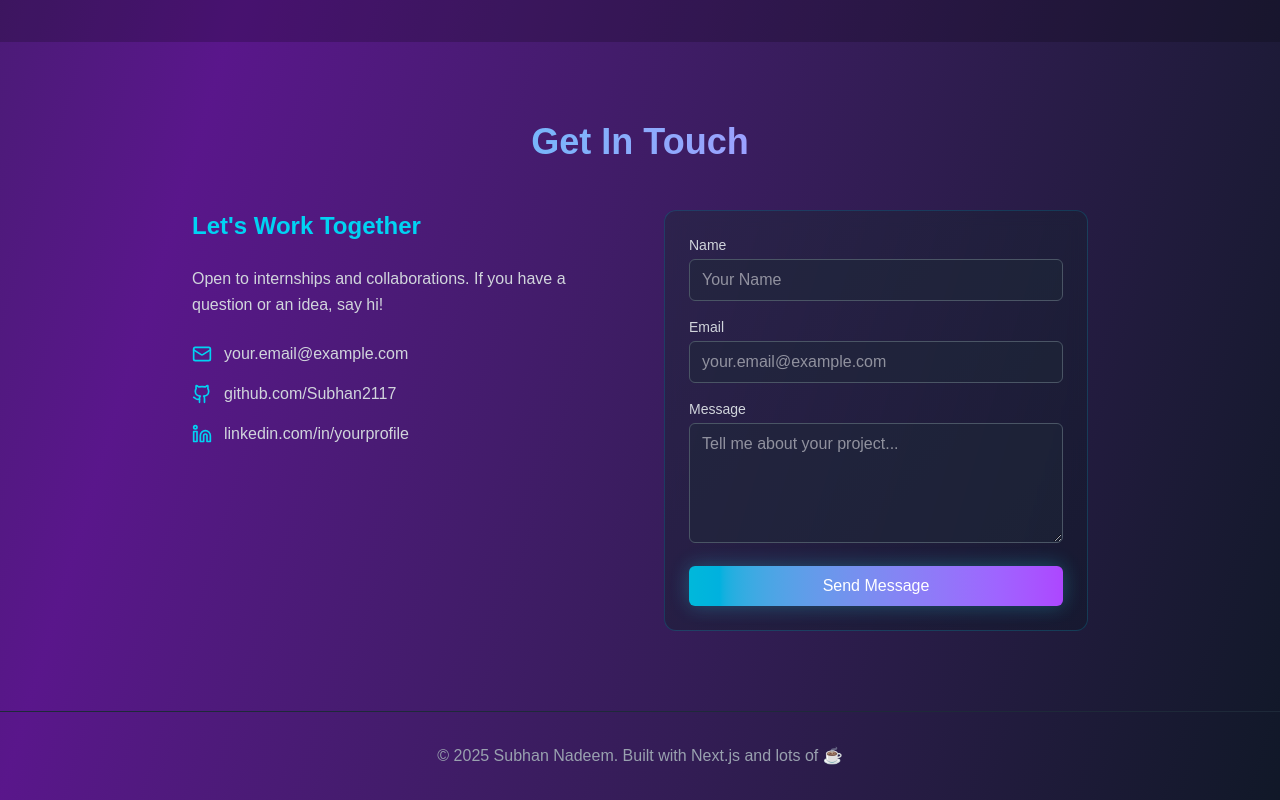
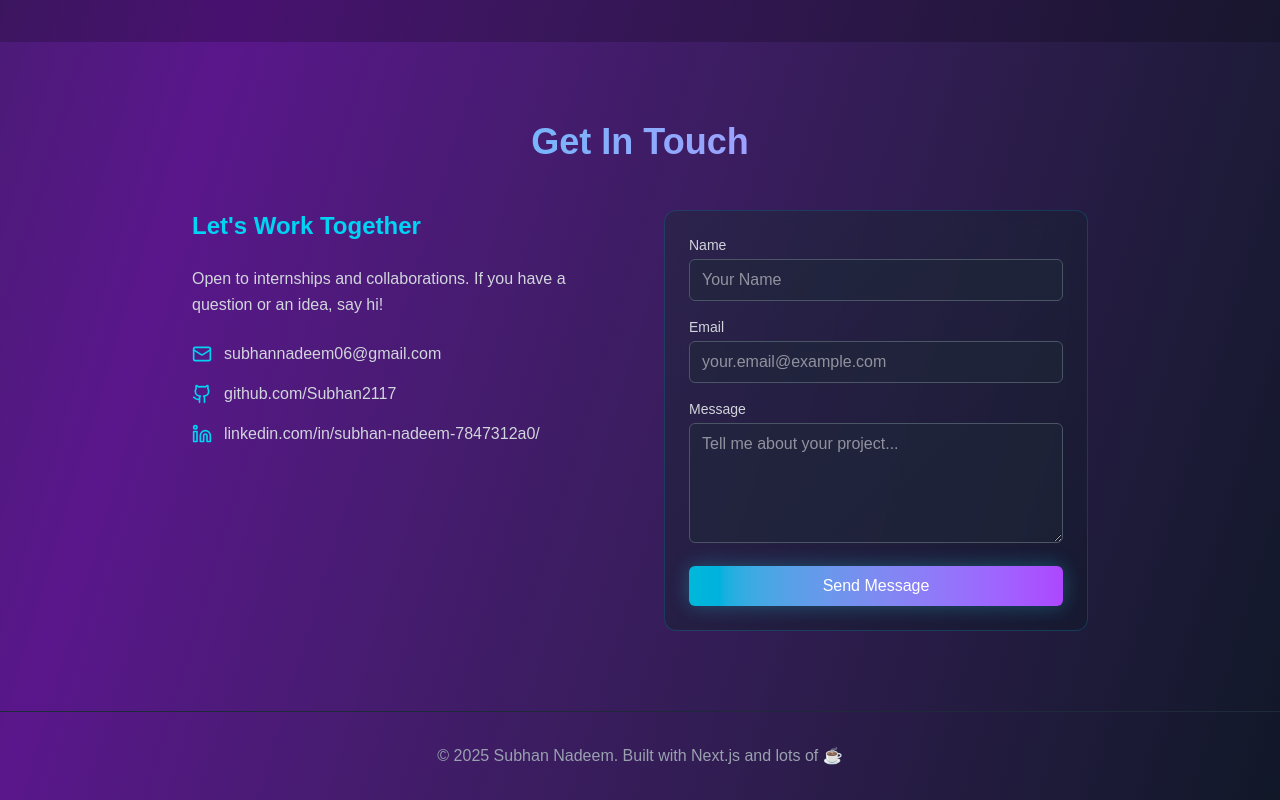
Before and after one commit to Subhan2117/Subhan-portfolio, a Next.js app: page / in a window 1280 px wide. Shown: the part 3481-4281 px from the top of the page. Built offline with nearby package versions, Linux system fonts and the light colour scheme; no server answers.

Commit message:
Fixed profile links

```diff
--- a/app/page.jsx
+++ b/app/page.jsx
@@ -117,7 +117,7 @@ export default function Portfolio() {
         'Role-based job tracking with dashboards, saved/applied jobs, and auth. Built on Next.js with API routes, PostgreSQL (Neon) via Prisma, and NextAuth. Deployed on Vercel.',
       image: '/images/hireflow.png', // add file to /public/images/
       liveLink: 'https://hire-flow-orpin.vercel.app/',
-      githubLink: '#', // replace with your repo when ready
+      githubLink: 'https://github.com/Subhan2117/hire-flow', // replace with your repo when ready
       tech: [
         'Next.js',
         'API Routes',
@@ -133,7 +133,7 @@ export default function Portfolio() {
       description:
         'E-commerce style app for tools inventory. Clean catalog UI with filters, saved items, and employer/user flows. Transitioned from mock data to PostgreSQL & API routes.',
       image: '/images/re-hardware-store.png', // add file to /public/images/
-      liveLink: '#', // replace when deployed
+      liveLink: 'https://re-hardware-store.vercel.app/store', // replace when deployed
       githubLink: 'https://github.com/Subhan2117/re-hardware-store', // you can keep/update this
       tech: ['Next.js', 'Node.js', 'PostgreSQL', 'Prisma', 'Tailwind CSS'],
     },
@@ -291,13 +291,13 @@ export default function Portfolio() {
               <Github className="w-6 h-6" />
             </Link>
             <Link
-              href="https://linkedin.com"
+              href="https://www.linkedin.com/in/subhan-nadeem-7847312a0/"
               className="text-gray-400 hover:text-cyan-400 transition-colors"
             >
               <Linkedin className="w-6 h-6" />
             </Link>
             <Link
-              href="mailto:your.email@example.com"
+              href="subhannadeem"
               className="text-gray-400 hover:text-cyan-400 transition-colors"
             >
               <Mail className="w-6 h-6" />
@@ -507,7 +507,9 @@ export default function Portfolio() {
               <div className="space-y-4">
                 <div className="flex items-center">
                   <Mail className="w-5 h-5 text-cyan-400 mr-3" />
-                  <span className="text-gray-300">your.email@example.com</span>
+                  <span className="text-gray-300">
+                    subhannadeem06@gmail.com
+                  </span>
                 </div>
                 <div className="flex items-center">
                   <Github className="w-5 h-5 text-cyan-400 mr-3" />
@@ -516,7 +518,7 @@ export default function Portfolio() {
                 <div className="flex items-center">
                   <Linkedin className="w-5 h-5 text-cyan-400 mr-3" />
                   <span className="text-gray-300">
-                    linkedin.com/in/yourprofile
+                    linkedin.com/in/subhan-nadeem-7847312a0/
                   </span>
                 </div>
               </div>
```
